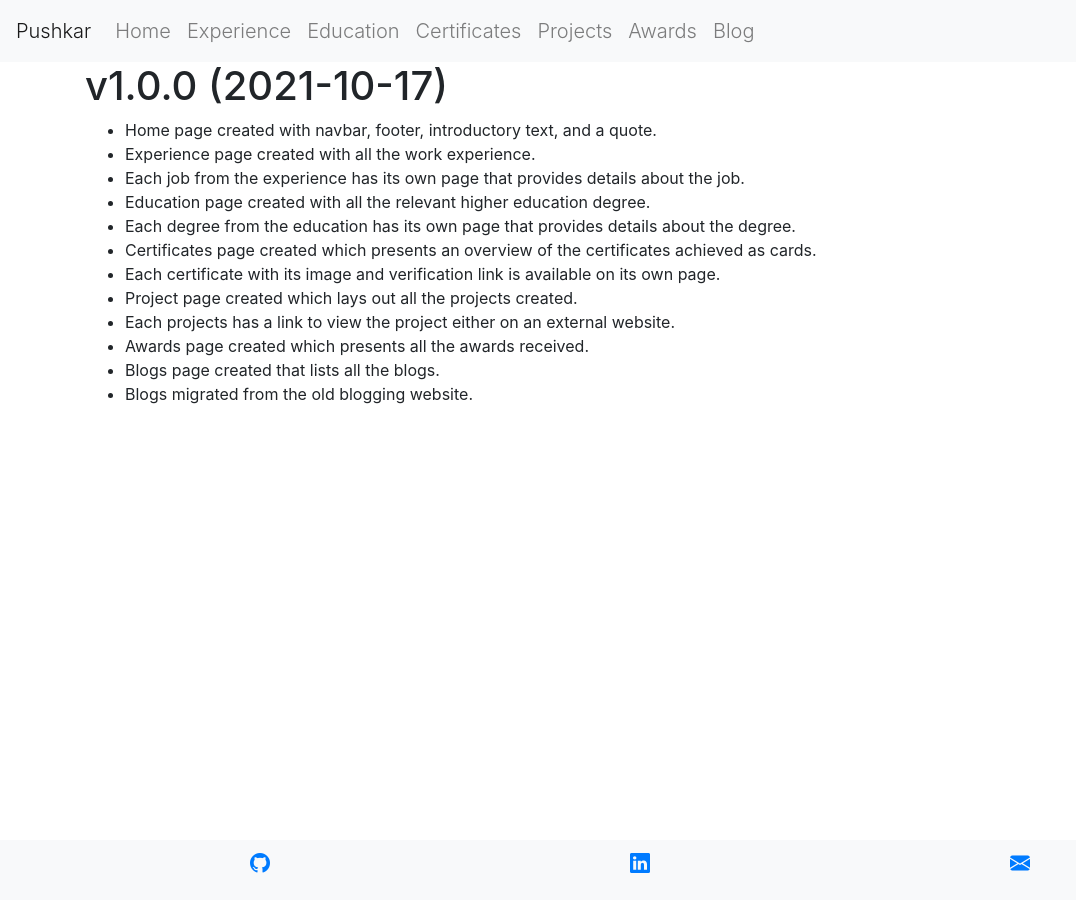
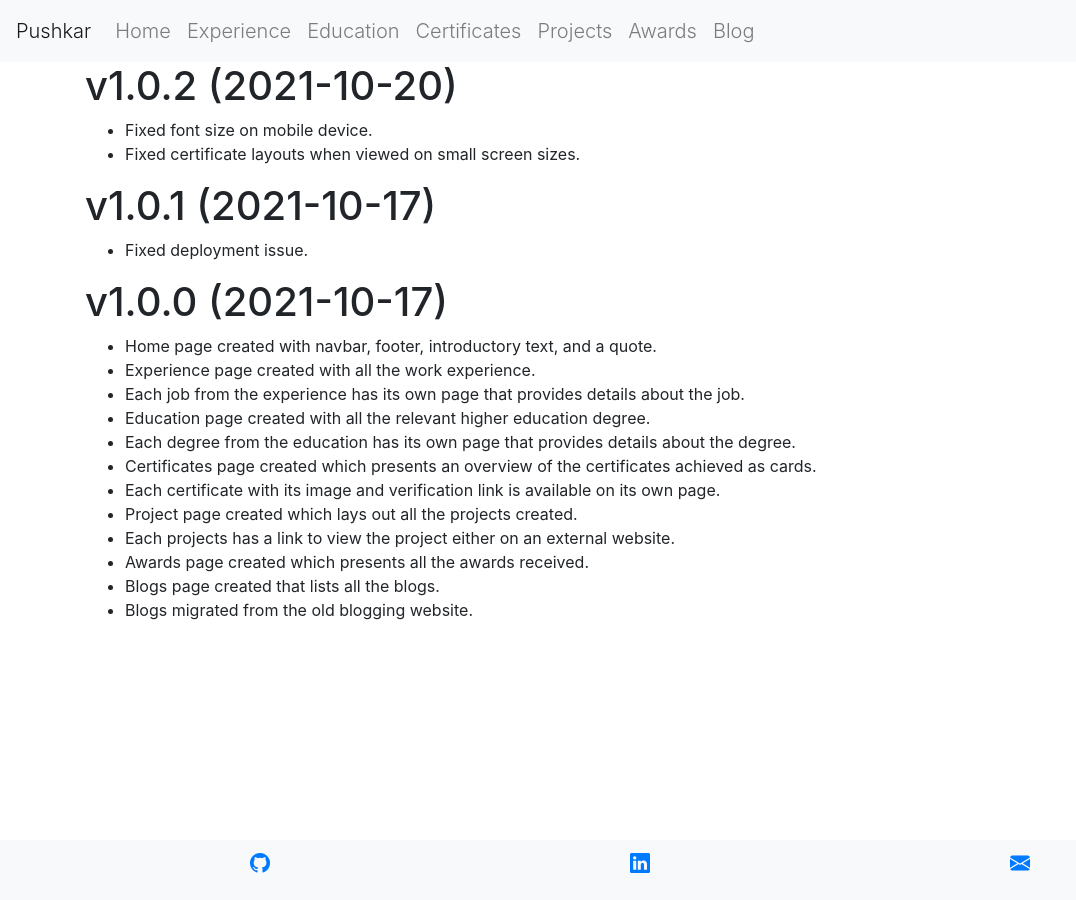
Before and after one commit to pushkarkadam/portfolio, a Jekyll site: the page built from HISTORY.md, in a window 1280 px wide. Shown: the whole page, without its empty margins (0-1076 px from the left). Built offline with Jekyll 4.4.1, drawn with Linux system fonts in a browser that asks for light colours; nearby versions of some CDN libraries; our own code applies the rules of GitHub Pages for plain Markdown files.

Commit message:
Version history added.

```diff
--- a/HISTORY.md
+++ b/HISTORY.md
@@ -1,3 +1,12 @@
+# v1.0.2 (2021-10-20)
+
+* Fixed font size on mobile device.
+* Fixed certificate layouts when viewed on small screen sizes.
+
+# v1.0.1 (2021-10-17)
+
+* Fixed deployment issue.
+
 # v1.0.0 (2021-10-17)
 
 * Home page created with navbar, footer, introductory text, and a quote.
```
